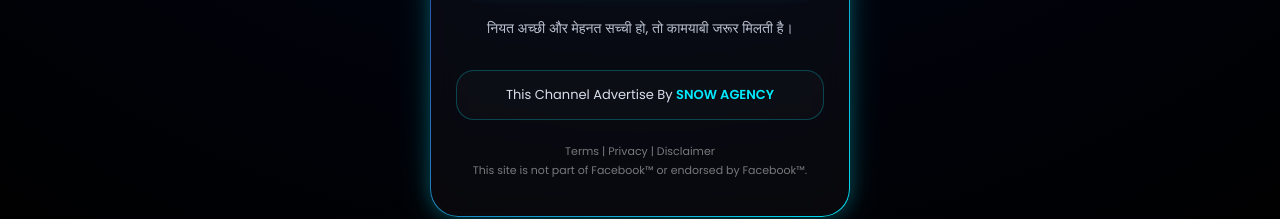
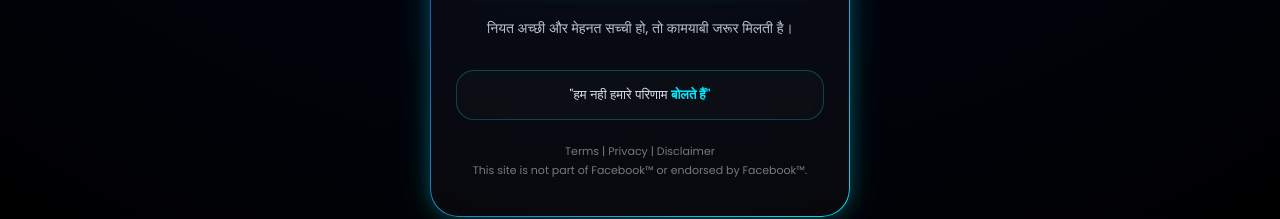
Before and after one commit to Snowwww002/panmohan, a plain HTML site: page index.html in a window 1280 px wide. Shown: the part 803-1022 px from the top of the page. Drawn offline with Linux system fonts and the light colour scheme.

Commit message:
Update index.html

```diff
--- a/index.html
+++ b/index.html
@@ -471,14 +471,14 @@ https://t.me/yourchannel
 
   <div class="badge">
 
-    This Channel Advertise By
+    "हम नही हमारे परिणाम
 
     <!-- ================================= -->
     <!-- CHANGE ADVERTISE LINK HERE 🔥 -->
     <!-- ================================= -->
 
     <a href="https://t.me/+sWDTpGv3WeUzNTU1">
-      SNOW AGENCY
+      बोलते हैं"
     </a>
 
   </div>
```
